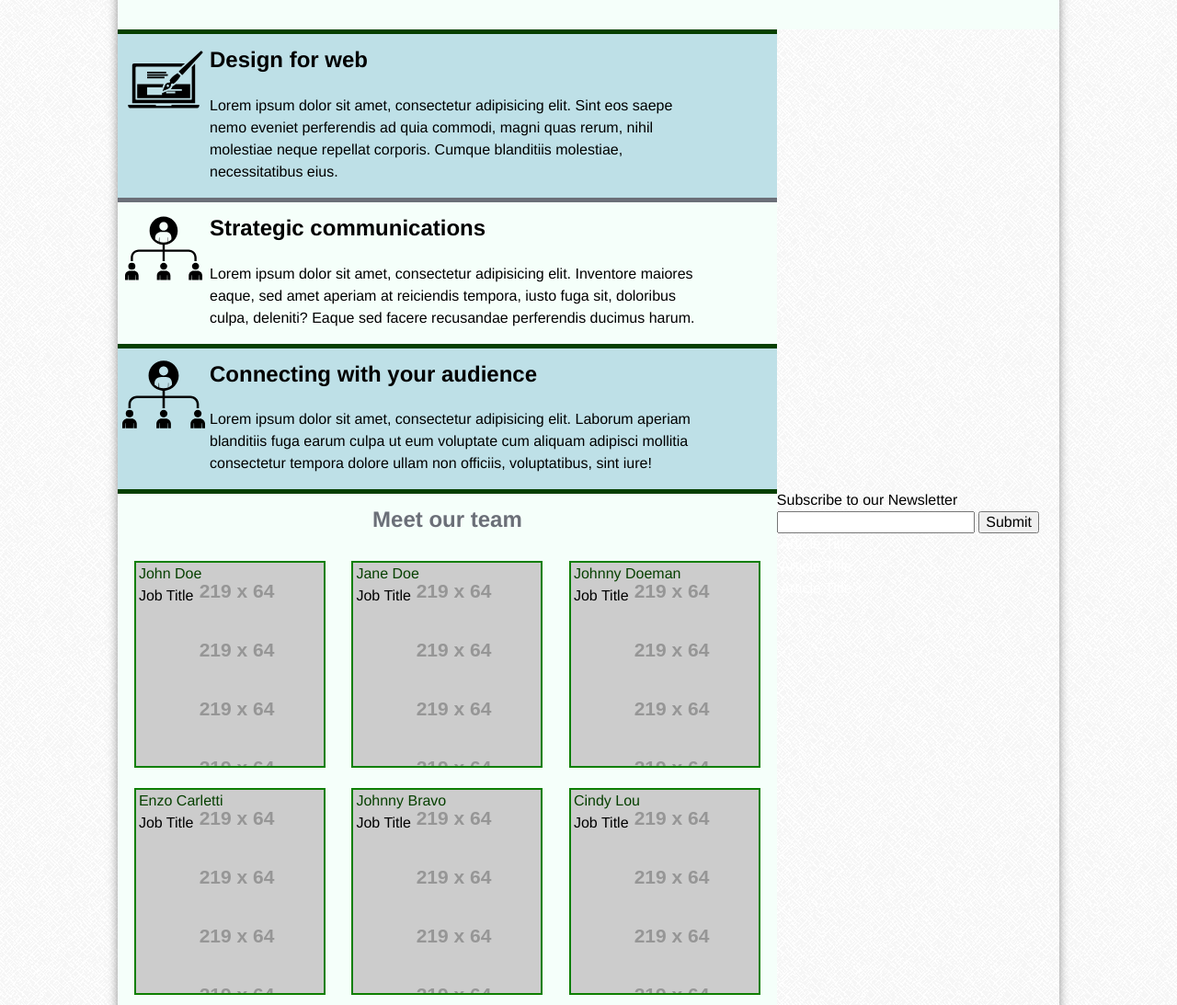
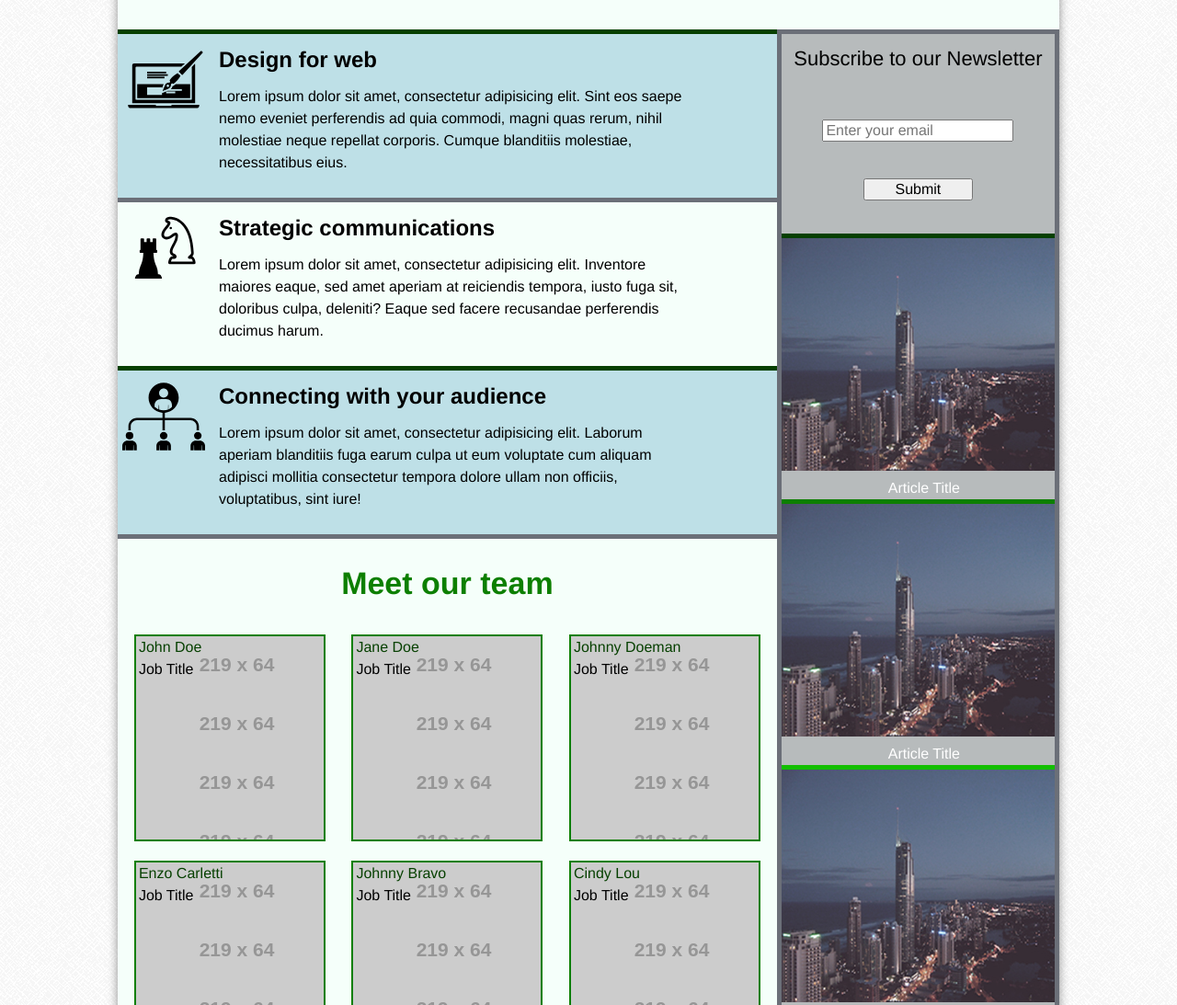
Before and after one commit to Enzofromspace/Week4project, a website: page index.html in a window 1280 px wide. Shown: the part 1236-2329 px from the top of the page at 92% size. Drawn offline with Linux system fonts and the light colour scheme; placeholder pictures from the web are drawn by us; a web font is replaced by a local one.

Commit message:
Added accredaion via Noun Project svgs, fixed layout, Standing version to modify

```diff
--- a/CSS/style.scss
+++ b/CSS/style.scss
@@ -140,7 +140,7 @@ svg{
 		h2{
 			margin-bottom:23%;
 		}
-		.compass{
+		svg{
 			width: 81px;
 			position: relative;
 			bottom: 32px;
@@ -155,11 +155,14 @@ article{
 	border-top: 5px solid $dgreen;
 	h2{
 		margin-top: 10px;
+		margin-bottom: 0;
+		padding-left: 110px;
 	}
 	p{
 		width: 75%;
 		float: left;
 		margin-top: 0;
+		padding: 10px;
 	}
 }
 
@@ -174,9 +177,13 @@ article{
 .teambox{
 	background: $white;
 	padding-bottom: 1%;
+	border-top: 5px solid $dgrey;
 	 h2{
 	 	text-align: center;
-	 	color: $dgrey;
+	 	color: $mgreen;
+	 	margin:23px;
+	 	padding:0;
+	 	font-size: 34px;
 	 }
 	 .team{
 	 	width: 29%;
@@ -192,6 +199,9 @@ article{
  	 			color:#bee0e7;
  			}
 	 	}
+	 		p{
+	 		  padding:0;
+	 		}
 	 }
 
 }
@@ -199,7 +209,45 @@ article{
 aside{
 	width: 30%;
 	float:right;
+	border:5px solid $dgrey;
+	background: $lgrey;
+	.subscribe{
+		height: 217px;
+	}
+	form{
+		label{
+			display: block;
+			padding: 10px;
+			font-size:22px;
+			text-align: center;
+		}
+		input{
+			display: block;
+			margin: 40px auto;
+			width: 70%;
+		}
+		.submit{
+			width: 40%;
+		}
 
+	}
+	.post{
+		a{
+			padding-left:39%;
+		}
+	}
+	.p1{
+		border-top:5px solid $dgreen;
+	}
+	.p2{
+		border-top:5px solid $mgreen;
+	}
+	.p3{
+		border-top:5px solid $lgreen;
+	}
+	img{
+		width: 100%;
+	}
 }
 
 footer{
--- a/index.html
+++ b/index.html
@@ -28,20 +28,7 @@
 		<div class="container clearfix">
 			<div class="brief clearfix">
 			<div class="briefy">
-				<svg class="compass" xmlns="http://www.w3.org/2000/svg" xmlns:xlink="http://www.w3.org/1999/xlink" version="1.1" id="Layer_1" x="0px" y="0px" width="100.5px" height="93.846px" viewBox="0 0 100.5 93.846" enable-background="new 0 0 100.5 93.846" xml:space="preserve">
-				<g id="BLOCK_x5F_RECORD">
-					<g id="ARC_3_">
-						<g id="XMLID_1_">
-							<g>
-								<path d="M63.67,39.313c2.28,3.92,2.28,10.29,0,14.209L49.75,80.793L35.83,53.523c-2.28-3.92-2.28-10.29,0-14.209l13.92-27.27      L63.67,39.313z M56,46.423c0-3.45-2.8-6.25-6.25-6.25s-6.25,2.8-6.25,6.25s2.8,6.25,6.25,6.25S56,49.873,56,46.423z"/>
-								<path d="M49.75-3.577c27.61,0,50,22.38,50,50c0,27.61-22.39,50-50,50c-27.62,0-50-22.39-50-50      C-0.25,18.803,22.13-3.577,49.75-3.577z M93.5,46.423c0-24.16-19.59-43.75-43.75-43.75S6,22.263,6,46.423      s19.59,43.75,43.75,43.75S93.5,70.583,93.5,46.423z"/>
-							</g>
-							<g>
-							</g>
-						</g>
-					</g>
-				</g>
-				</svg>
+				<span class="svg-icon_19483"></span>
 				<h2>Our company</h2>
 			</div>
 				<p>Lorem ipsum dolor sit amet, consectetur adipisicing elit. Quibusdam minima, quaerat earum, dolores optio explicabo! Consectetur at, repellendus reiciendis omnis eius est odio. Excepturi, necessitatibus laudantium alias assumenda amet est?</p>
@@ -49,44 +36,43 @@
 				<p>Lorem ipsum dolor sit amet, consectetur adipisicing elit. Quibusdam minima, quaerat earum, dolores optio explicabo! Consectetur at, repellendus reiciendis omnis eius est odio. Excepturi, necessitatibus laudantium alias assumenda amet est?</p>
 
 			</div>
+			<aside>
+				<div class="subscribe">
+					<form action="sendEmail.php" method="POST" class="myForm" autocomplete="off" name="myForm">
+						<label for="email">Subscribe to our Newsletter</label>
+						<input type="email" name="email" placeholder="Enter your email">
+						<input class="submit" type="submit">
+					</form>
+				</div>
+				<div class="post p1">
+					<img src="images/city 2.jpg" height="253" width="350" alt=""> <!-- logo -->
+					<a href="#">Article Title</a>
+				</div>
+				<div class="post p2">
+					<img src="images/city 2.jpg" height="253" width="350" alt=""> <!-- logo -->
+					<a href="#">Article Title</a>
+				</div>
+				<div class="post p3">
+					<img src="images/city 2.jpg" height="253" width="350" alt=""> <!-- logo -->
+					<a href="#">Article Title</a>
+				</div>
+				<div class="tweet"></div>
+			</aside>
 			<article>
-				<svg xmlns="http://www.w3.org/2000/svg" xmlns:xlink="http://www.w3.org/1999/xlink" version="1.1" id="Web_Design" x="0px" y="0px" width="100px" height="100px" viewBox="0 0 100 100" enable-background="new 0 0 100 100" xml:space="preserve">
-				<path d="M59.905,80c-0.22,0.61-0.82,1-1.535,1H41.63c-0.715,0-1.315-0.39-1.535-1H7v0.998C7,82.757,8.426,84,10.185,84h79.63  C91.574,84,93,82.757,93,80.998V80H59.905z"/>
-				<rect x="30" y="43" width="25" height="2"/>
-				<rect x="30" y="40" width="23" height="2"/>
-				<rect x="30" y="46" width="21" height="2"/>
-				<g>
-					<path d="M97.037,17.28c0.302-0.302,0.302-0.792,0-1.094l-1.094-1.094c-0.302-0.302-0.792-0.302-1.094,0L68.6,39.154   c-0.302,0.302-0.302,0.792,0,1.094l3.281,3.281c0.302,0.302,0.792,0.302,1.094,0L97.037,17.28z"/>
-				</g>
-				<g>
-					<path d="M59.528,54.457c1.485-0.742,1.837,0.506,1.837,0.506s5.775-3.675,8.925-9.975c-1.05-1.05-1.575-1.575-1.575-1.575   s-0.707-0.707-1.757-1.757c-6.3,3.15-9.952,8.948-9.952,8.948s1.272,0.375,0.529,1.86c-0.742,1.485-4.136-0.217-5.711,3.458   c-1.308,3.052-3.059,7.441-3.059,7.441s4.298-1.842,7.35-3.15C59.791,58.638,58.043,55.2,59.528,54.457z M54.041,58.088   c-0.566-0.566-0.566-1.484,0-2.05c0.566-0.566,1.484-0.566,2.05,0c0.566,0.566,0.566,1.484,0,2.05   C55.525,58.655,54.607,58.655,54.041,58.088z"/>
-				</g>
-				<g>
-					<path d="M83.862,34.522C83.942,34.666,84,34.823,84,35v38c0,0.552-0.448,1-1,1H17c-0.552,0-1-0.448-1-1V35c0-0.552,0.448-1,1-1   h54.354l4.364-4H16c-2,0-4,0-4,2v46h76V32c0-0.981-0.003-1.477-0.239-1.732L83.862,34.522z"/>
-				</g>
-				<g>
-					<path d="M62.439,56.651l-1.936,1.232c-0.245,1.002-0.748,2.157-1.883,3.117H72v2H54.691l-5.137,2.202L48,65.868V68H30v-9h18v0.917   c0.599-1.472,1.347-3.29,1.987-4.782c0.021-0.049,0.046-0.087,0.067-0.135H18v17h64V55H64.642   C63.409,56.023,62.533,56.591,62.439,56.651z M64,66H53v-2h11V66z"/>
-				</g>
-				</svg>
+				<!-- Network by Miroslav Koša from The Noun Project -->
+				<span class="svg-icon_21701"></span>
 				<h2>Design for web</h2>
 				<p>Lorem ipsum dolor sit amet, consectetur adipisicing elit. Sint eos saepe nemo eveniet perferendis ad quia commodi, magni quas rerum, nihil molestiae neque repellat corporis. Cumque blanditiis molestiae, necessitatibus eius.</p>
 			</article>
 			<article class="reflect">
-				<span class="svg-icon_27182"></span>
+			    <!-- Network by Juan Pablo Bravo from The Noun Project -->
+				<span class="svg-icon_30224"></span>
 				<h2>Strategic communications</h2>
 				<p>Lorem ipsum dolor sit amet, consectetur adipisicing elit. Inventore maiores eaque, sed amet aperiam at reiciendis tempora, iusto fuga sit, doloribus culpa, deleniti? Eaque sed facere recusandae perferendis ducimus harum.</p>
 			</article>
 			<article>
-			<svg xmlns="http://www.w3.org/2000/svg" xmlns:xlink="http://www.w3.org/1999/xlink" version="1.1" id="Capa_1" x="0px" y="0px" width="100px" height="100px" viewBox="0 0 100 100" enable-background="new 0 0 100 100" xml:space="preserve">
-			<g>
-				<path d="M89.798,61.905v4.711h2.813v-4.711c0-5.653-4.596-10.249-10.246-10.249H51.412v-6.222   c9.39-0.743,16.781-8.583,16.781-18.16c0-10.074-8.164-18.234-18.235-18.234c-10.068,0-18.233,8.161-18.233,18.234   c0,9.608,7.442,17.465,16.872,18.164v6.217H17.639c-5.648,0-10.249,4.596-10.249,10.246v4.712h2.814v-4.712   c0-4.102,3.333-7.438,7.435-7.438h30.958v12.146h2.815V54.467h30.953C86.462,54.467,89.798,57.803,89.798,61.905z M49.962,16.145   c3.026,0,5.487,2.457,5.487,5.489c0,3.031-2.461,5.49-5.487,5.49c-3.034,0-5.491-2.458-5.491-5.49   C44.471,18.601,46.928,16.145,49.962,16.145z M44.495,36H44.05l-0.351,5.478C42.033,40.761,41,39.565,39,38.335v-2.144   C39,32.085,42.786,29,46.893,29h6.132C57.135,29,60,32.085,60,36.191v2.146c-1,1.232-2.57,2.424-4.234,3.141L55.872,36h-0.444   l-0.13,5.746c-1.664,0.621-3.457,0.888-5.337,0.888s-3.672-0.221-5.336-0.842L44.495,36z"/>
-				<path d="M86.668,73.188c0,2.525,2.048,4.578,4.579,4.578c2.524,0,4.575-2.053,4.575-4.578c0-2.529-2.051-4.578-4.575-4.576   C88.716,68.611,86.668,70.66,86.668,73.188z"/>
-				<path d="M93.801,79.127h-5.111c-3.424,0-6.196,2.773-6.196,6.197v5.636h3.694l0.131-6.101h0.369l0.138,6.101h8.847l0.135-6.101   h0.369l0.135,6.101H100v-5.636C100,81.9,97.229,79.127,93.801,79.127z"/>
-				<path d="M54.577,73.188c0-2.529-2.05-4.578-4.575-4.576c-2.531,0-4.579,2.049-4.579,4.576c0,2.525,2.048,4.578,4.579,4.578   C52.527,77.766,54.577,75.713,54.577,73.188z"/>
-				<path d="M52.557,79.127h-5.112c-3.425,0-6.198,2.773-6.198,6.197v5.636h3.696l0.13-6.101h0.371l0.135,6.101h8.848l0.134-6.101   h0.371l0.133,6.101h3.691v-5.636C58.755,81.9,55.982,79.127,52.557,79.127z"/>
-				<circle cx="8.753" cy="73.188" r="4.577"/>
-				<path d="M11.309,79.127H6.197C2.772,79.127,0,81.9,0,85.324v5.636h3.696l0.13-6.101h0.37l0.136,6.101h8.847l0.134-6.101h0.37   l0.134,6.101h3.692v-5.636C17.508,81.9,14.736,79.127,11.309,79.127z"/>
-			</g>
+			    <!-- Network by Juan Pablo Bravo from The Noun Project -->
+				<span class="svg-icon_27182"></span>
 			</svg>
 				<h2>Connecting with your audience</h2>
 				<p>Lorem ipsum dolor sit amet, consectetur adipisicing elit. Laborum aperiam blanditiis fuga earum culpa ut eum voluptate cum aliquam adipisci mollitia consectetur tempora dolore ullam non officiis, voluptatibus, sint iure!</p>
@@ -118,28 +104,6 @@
 					<p>Job Title</p>
 				</div>
 			</article>
-			<aside>
-				<div class="subscribe">
-					<form action="sendEmail.php" method="POST" class="myForm" autocomplete="off" name="myForm">
-						<label for="email">Subscribe to our Newsletter</label>
-						<input type="email" name="email">
-						<input type="submit">
-					</form>
-				</div>
-				<div class="post p1">
-					<img src="#" alt=""> <!-- logo -->
-					<a href="#">Article Title</a>
-				</div>
-				<div class="post p2">
-					<img src="#" alt=""> <!-- logo -->
-					<a href="#">Article Title</a>
-				</div>
-				<div class="post p3">
-					<img src="#" alt=""> <!-- logo -->
-					<a href="#">Article Title</a>
-				</div>
-				<div class="tweet"></div>
-			</aside>
 		</div> <!-- container closes  -->
 		<footer>
 			<div class="lbox">
```
Also changed, not shown: CSS/style.css, icon_19483/icon_19483.png (deleted), icon_19483/icon_19483.svg (deleted), icon_19483/license.txt (deleted), icon_21701/icon_21701.png (deleted), icon_21701/icon_21701.svg (deleted), icon_21701/license.txt (deleted), icon_27182/icon_27182.png (deleted), icon_27182/icon_27182.svg (deleted), icon_27182/license.txt (deleted), icon_30224/icon_30224.png (deleted), icon_30224/icon_30224.svg (deleted), icon_30224/license.txt (deleted), images/city 2.jpg (added), 1 other file.
